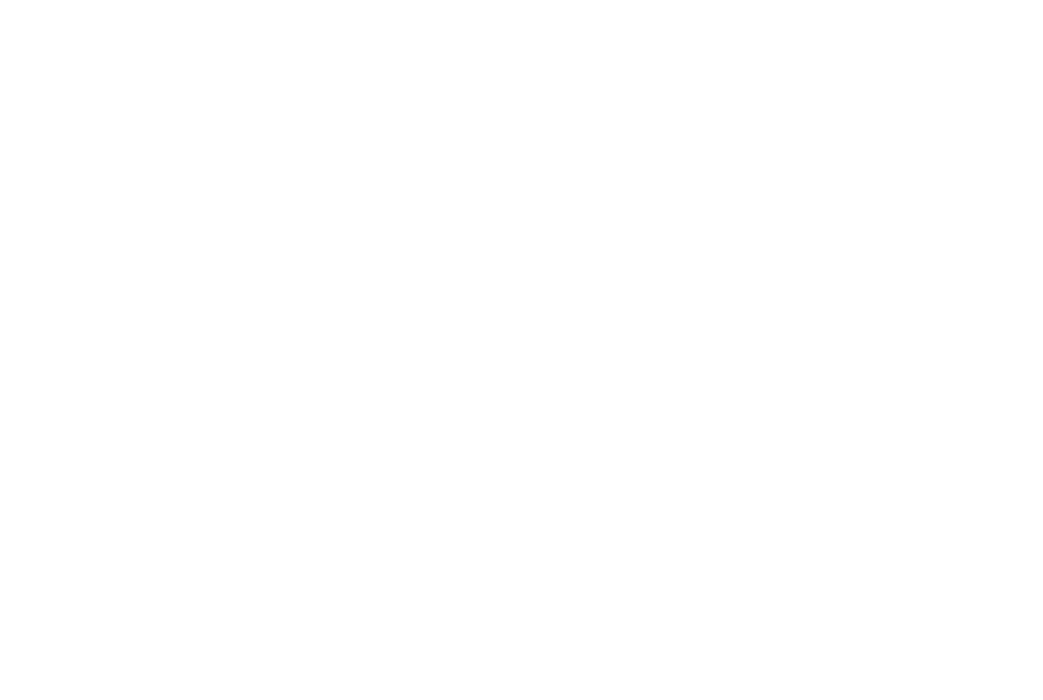
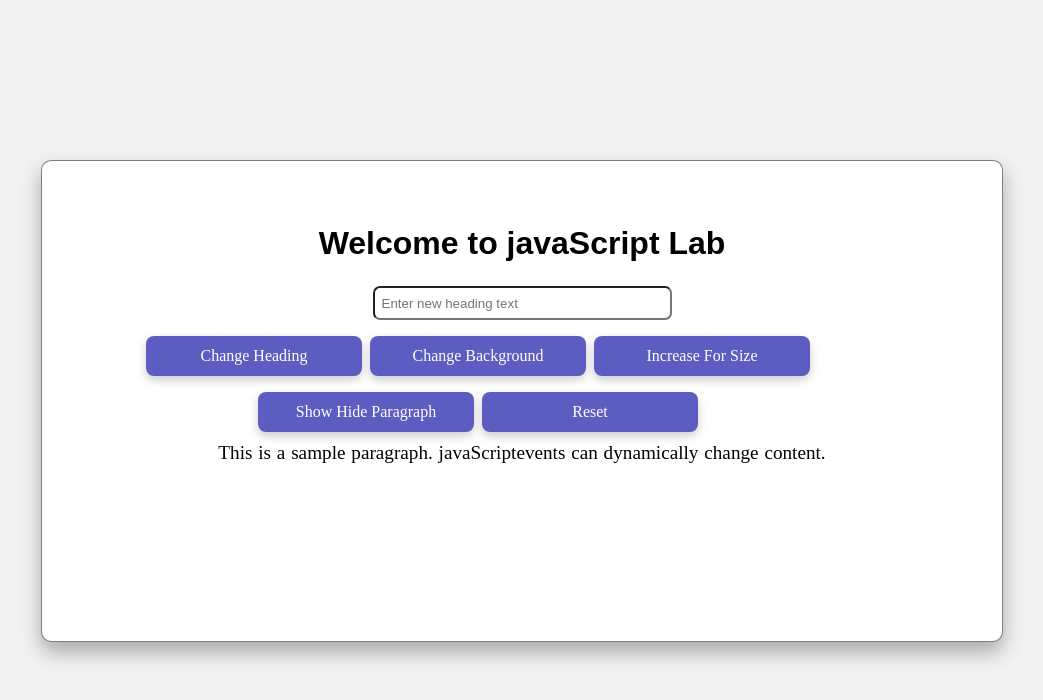
Before and after one commit to Rishabh-0101/cse24_js, a plain HTML site: page Assignment3/Experiment3.html in a window 1280 px wide. Shown: the whole page, without its empty margins (118-1161 px from the left). Drawn offline with Linux system fonts and the light colour scheme.

Commit message:
EXPERIMENT3.JS

```diff
--- a/Assignment3/Experiment3.css
+++ b/Assignment3/Experiment3.css
@@ -0,0 +1,75 @@
+*{
+    margin: 0px;
+    padding: 0px;
+}
+body{
+    display: flex;
+    justify-content: center;
+    margin-top: 20vh;
+    background-color: rgba(128, 128, 128, 0.1);
+}
+.Box{
+    border: 1.3px solid rgba(0, 0, 0, 0.5);
+    height: 60vh;
+    width: 75%;
+    background: white;
+    border-radius: 10px;
+    box-shadow:0 10px 20px rgba(0, 0, 0, 0.3);
+}
+h1{
+    margin-top: 8vh;
+    margin-bottom: 3vh;
+    text-align: center;
+    font-family: Arial, Helvetica, sans-serif;
+}
+#inputs{
+    display: flex;
+    justify-content: center;
+
+}
+#input{
+    width: 30%;
+    height: 30px;
+    align-items: center;
+    padding-left: 7px;
+    border-radius: 7px;
+}
+#input:hover{
+    transform: translateY(-3px) scale(1.04);
+    box-shadow:0 8px 18px rgba(0,0,0,0.3);
+}
+#sBox{
+    display: flex;
+    justify-content: center;
+    width: 90%;
+    flex-wrap: wrap;
+
+}
+#button{
+    height: 5vh;
+    width: 25%;
+    background: rgb(93, 93, 193);
+    margin-left: 1vh;
+    margin-top: 2vh;
+    text-align: center;
+    color: white;
+    display: flex;
+    justify-content: center;
+    align-items: center;
+    border-radius: 8px;
+    box-shadow:0 4px 10px rgba(0,0,0,0.2);
+}
+#button:hover{
+    transform: translateY(-3px) scale(1.03);
+    box-shadow:0 8px 18px rgba(0,0,0,0.3);
+}
+#button:active{
+    transform: scale(0.96);
+}
+p{
+    text-align: center;
+    font-size: 1.2rem;
+    margin-top: 1%;
+    font-weight: 300;
+    word-spacing: 1px;
+}
--- a/Assignment3/Experiment3.html
+++ b/Assignment3/Experiment3.html
@@ -0,0 +1,26 @@
+<!DOCTYPE html>
+<html lang="en">
+<head>
+    <meta charset="UTF-8">
+    <meta name="viewport" content="width=device-width, initial-scale=1.0">
+    <link rel="stylesheet" href="Experiment3.css">
+    <title>Document</title>
+</head>
+<body>
+    <div class="Box">
+        <h1>Welcome to javaScript Lab</h1>
+        <div id="inputs">
+            <input id="input" type="text" placeholder="Enter new heading text">
+        </div>
+        <div id="sBox">
+            <div onclick="changeHeading()" id="button">Change Heading</div>
+            <div onclick="changeBackground()" id="button">Change Background</div>
+            <div onclick="increaseSize()" id="button">Increase For Size</div>
+            <div onclick="paragraphHide()" id="button">Show Hide Paragraph</div>
+            <div onclick="reset()" id="button">Reset</div>
+        </div>
+        <p>This is a sample paragraph. javaScriptevents can dynamically change content.</p>
+    </div>
+    <script src="Experiment3.js"></script>
+</body>
+</html>
--- a/Assignment3/Experiment3.js
+++ b/Assignment3/Experiment3.js
@@ -0,0 +1,59 @@
+// Select elements
+let heading = document.querySelector("h1");
+let input = document.getElementById("input");
+let paragraph = document.querySelector("p");
+let box = document.querySelector(".Box");
+
+// Store default values (for reset)
+let defaultText = heading.innerText;
+let defaultBg = box.style.backgroundColor;
+let defaultSize = window.getComputedStyle(heading).fontSize;
+let isHidden = false;
+
+// 🔹 1. Change Heading
+function changeHeading() {
+    let newText = input.value;
+
+    if (newText === "") {
+        alert("Please enter some text!");
+    } else {
+        heading.innerText = newText;
+        input.value = ""; // clear input
+    }
+}
+
+// 🔹 2. Change Background
+function changeBackground() {
+    let colors = ["lightblue", "lightgreen", "lightpink", "lightyellow", "lavender"];
+
+    let randomColor = colors[Math.floor(Math.random() * colors.length)];
+    box.style.backgroundColor = randomColor;
+}
+
+// 🔹 3. Increase Font Size
+function increaseSize() {
+    let currentSize = window.getComputedStyle(heading).fontSize;
+    let newSize = parseFloat(currentSize) + 5;
+
+    heading.style.fontSize = newSize + "px";
+}
+
+// 🔹 4. Show / Hide Paragraph
+function paragraphHide() {
+    if (isHidden) {
+        paragraph.style.display = "block";
+        isHidden = false;
+    } else {
+        paragraph.style.display = "none";
+        isHidden = true;
+    }
+}
+
+// 🔹 5. Reset Everything
+function reset() {
+    heading.innerText = defaultText;
+    box.style.backgroundColor = "white";
+    heading.style.fontSize = defaultSize;
+    paragraph.style.display = "block";
+    isHidden = false;
+}
```
Also changed, not shown: Assignment2/Experiment2.html (+1 -0 lines).
